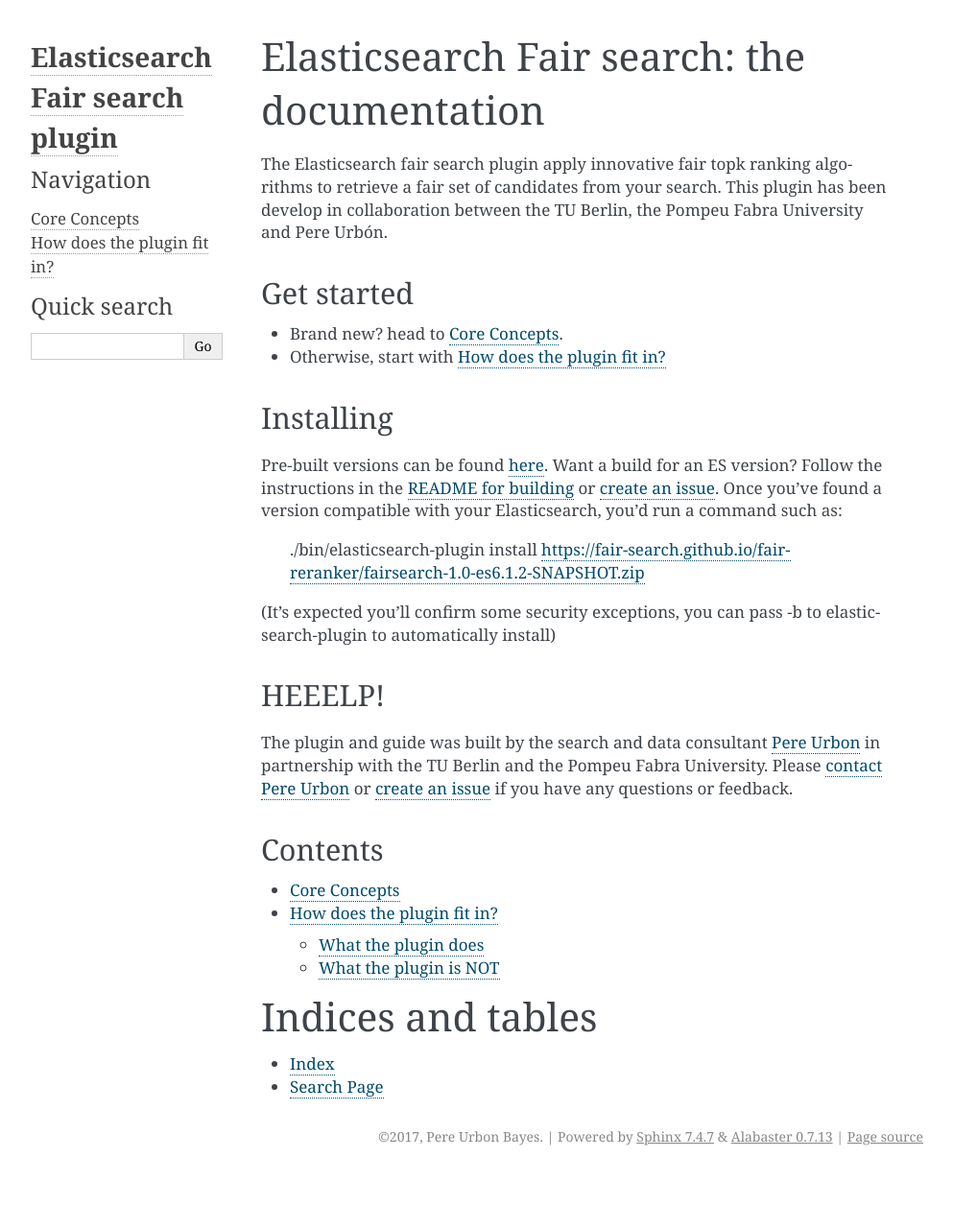
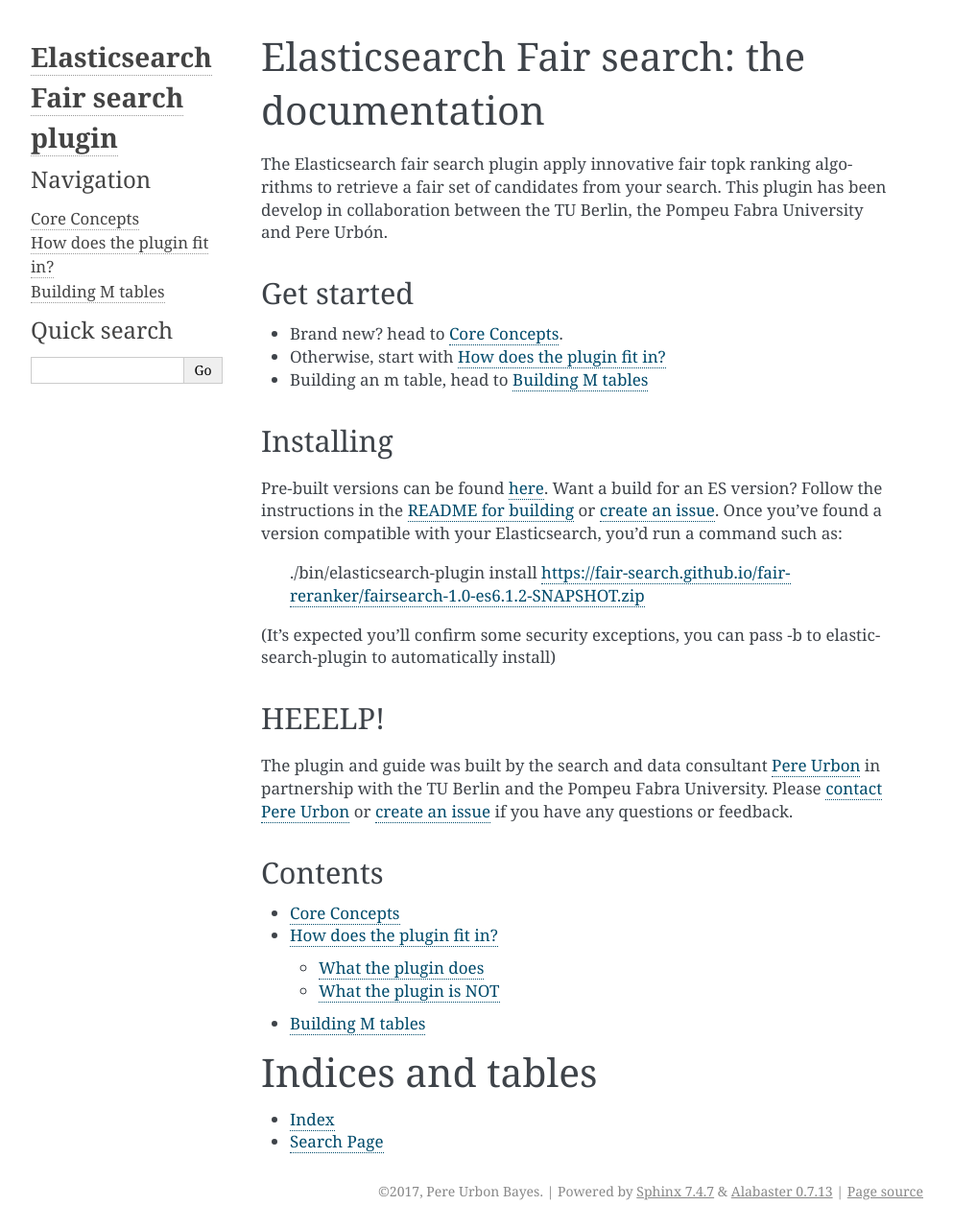
Before and after one commit to fair-search/fairsearch-fair-for-elasticsearch, a Sphinx documentation site: the page built from docs/index.rst, in a window 1280 px wide. Shown: the whole page at 96% size, without its empty margins (148-1141 px from the left). Built offline with Sphinx 7.4.7, drawn with Linux system fonts in a browser that asks for light colours; pages that are not in the unit, such as notebooks, are missing from menus; before the commit the page ends 1224 px from its top, so only the background shows below that.

Commit message:
add dummy building mtable section

```diff
--- /dev/null
+++ b/docs/building_the_mtable.rst
@@ -0,0 +1,4 @@
+Building M tables
+*******************************
+
+M Tables
--- a/docs/index.rst
+++ b/docs/index.rst
@@ -13,6 +13,8 @@ Get started
 
 - Brand new? head to :doc:`core-concepts`.
 - Otherwise, start with :doc:`fits-in`
+- Building an m table, head to :doc:`building_the_mtable`
+
 
 Installing
 -----------
@@ -41,6 +43,7 @@ Contents
 
    core-concepts
    fits-in
+   building_the_mtable
    :caption: Contents:
 
 
```
